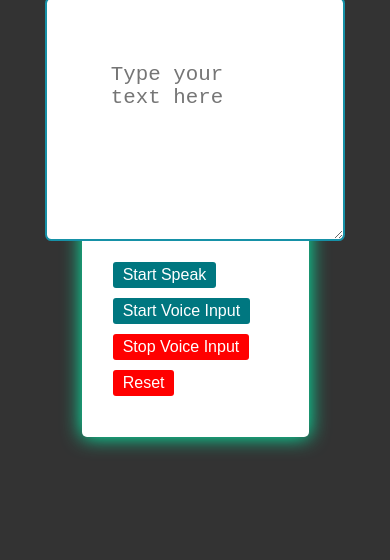
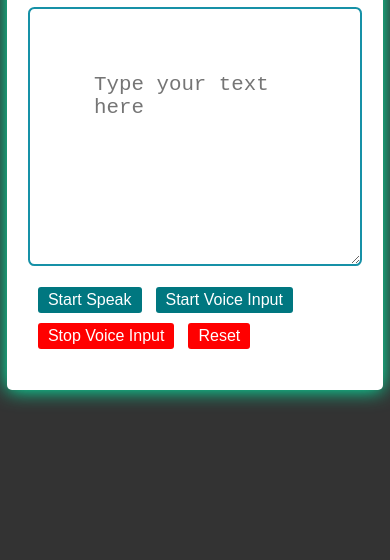
Before and after one commit to MadisoMelese/Voice-to-Text-and-Vice-versa, a plain HTML site: page index.html in a window 390 px wide. Shown: the part 300-860 px from the top of the page. Drawn offline with Linux system fonts and the light colour scheme.

Commit message:
Committed after updating media screen

```diff
--- a/style.css
+++ b/style.css
@@ -19,11 +19,12 @@ body{
   border-radius: 5px;
   box-shadow: 0 0 20px rgb(1, 255, 179);
 }
+
 textarea{
   overflow-wrap: break-word;
   min-height: 7rem;
-  min-width: 50%;
-  max-width: 90%;
+  min-width: 10%;
+  /* max-width: fullscreen; */
   display: flex;
   flex-grow: 1;
   padding: 4rem;
@@ -35,6 +36,15 @@ textarea{
   font-size: 1.3rem;
   font-family: 'Courier New', Courier, monospace;
   color: #000;
+}
+@media screen and (max-width: 768px){
+  .container{
+    width: 90%;
+  }
+  textarea{
+    width: 60%;
+  }
+
 }
 textarea:visited, textarea:focus, textarea:active, textarea:hover{
   border: 2px solid #1691a7;
```
